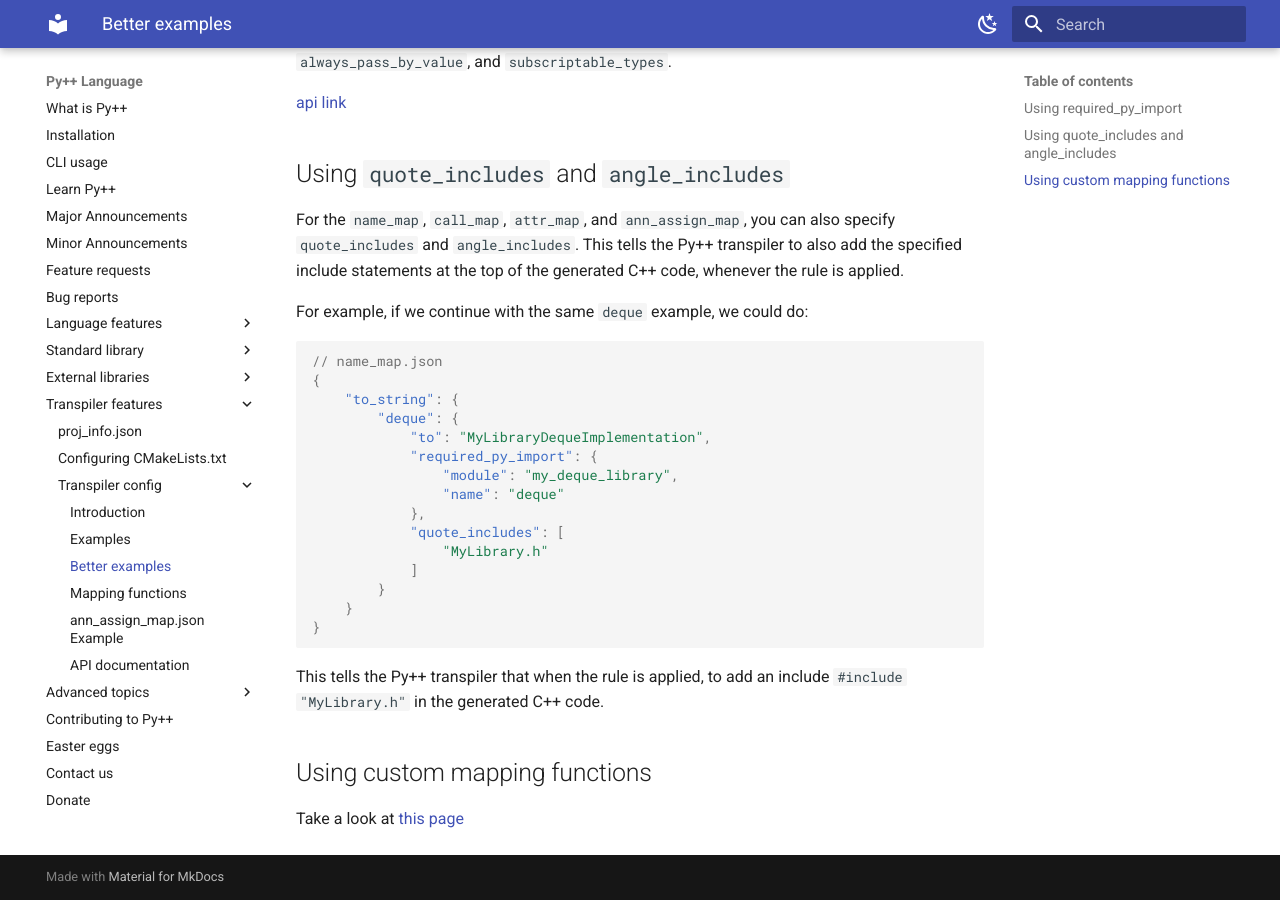
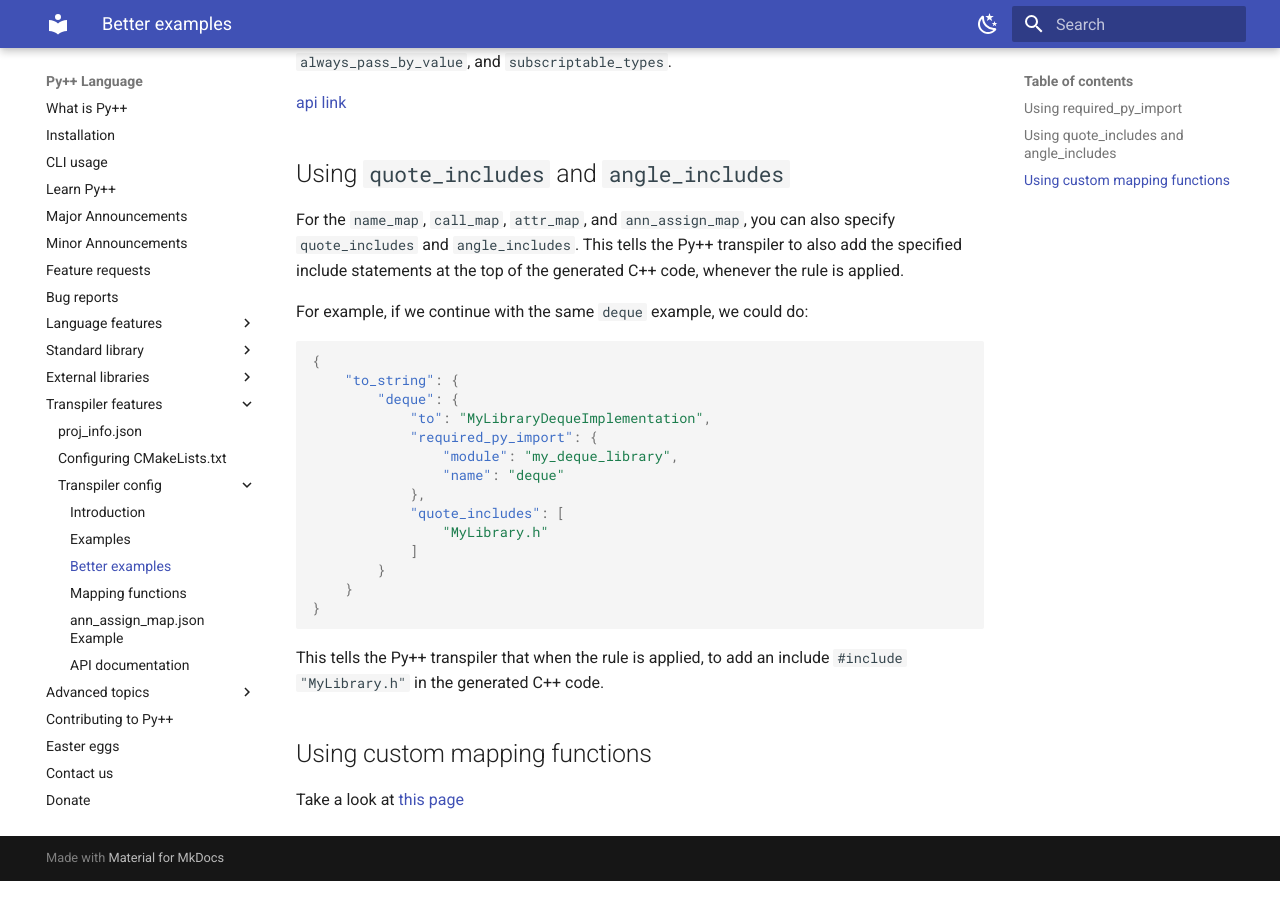
Before and after one commit to curtispuetz/pypp-docs, an MkDocs documentation site: the page built from docs/transpiler_features/config/better_examples.md, in a window 1280 px wide and 900 px high, scrolled down 614 px. Built offline with MkDocs 1.6.1 and Material for MkDocs 9.7.7, drawn with Linux system fonts in a browser that asks for light colours.

Commit message:
Fix formatting in better_examples.md

````diff
--- a/docs/transpiler_features/config/better_examples.md
+++ b/docs/transpiler_features/config/better_examples.md
@@ -32,7 +32,6 @@ For the `name_map`, `call_map`, `attr_map`, and  `ann_assign_map`, you can also
 For example, if we continue with the same `deque` example, we could do:
 
 ```json
-// name_map.json
 {
     "to_string": {
         "deque": {
````
